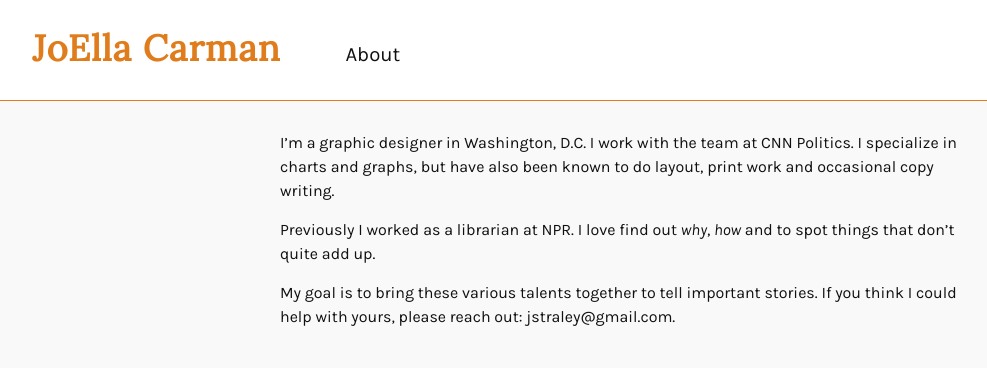
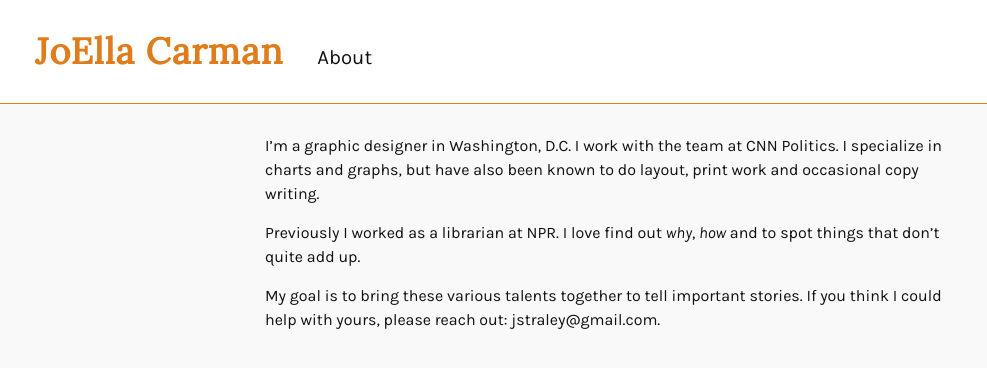
Before and after one commit to joellacarman/joellacarman.github.io, a Jekyll site: the page built from xabout.md, in a window 1280 px wide. Shown: the top 368 px of the page, without its empty margins (10-997 px from the left). Built offline with Jekyll 4.4.1, drawn with Linux system fonts in a browser that asks for light colours.

Commit message:
fixed irksome alignment

```diff
--- a/_sass/_base.scss
+++ b/_sass/_base.scss
@@ -156,7 +156,7 @@
     margin-right: auto;
     margin-left: auto;
     padding-right: $spacing-unit;
-    padding-left: $spacing-unit;
+  //  padding-left: $spacing-unit;
     padding-top: $spacing-unit;
     padding-bottom: $spacing-unit;
     @extend %clearfix;
@@ -164,8 +164,6 @@
     @include media-query($on-laptop) {
         max-width: -webkit-calc(#{$content-width} - (#{$spacing-unit}));
         max-width:         calc(#{$content-width} - (#{$spacing-unit}));
-        padding-right: $spacing-unit / 2;
-        padding-left: $spacing-unit / 2;
     }
 
 }
--- a/_sass/_layout.scss
+++ b/_sass/_layout.scss
@@ -3,6 +3,10 @@
  */
 .site-header {
     border-bottom: 1px solid $my-gold;
+}
+
+header > div.wrapper {
+  padding-left: $spacing-unit + 15;
 }
 
 .site-title {
@@ -11,10 +15,9 @@
     font-weight: bold;
     font-size: $title-height;
     display: inline;
-    padding-right: 5%;
-    padding-left: 1%;
+    margin-right: $spacing-unit;
     letter-spacing: 1px;
-    line-height: 1;
+    line-height: 1.2;
     text-decoration: none;
 
     &,
@@ -34,6 +37,7 @@
     // text-transform: uppercase;
         @include media-query($on-laptop) {
             display: block;
+    //        padding-left: $spacing-unit;
             position: static;
             text-align: left;
         }
@@ -130,16 +134,18 @@
         border: 0.5px solid #dddddd;
         border-radius: 2px;
         margin-bottom: $spacing-unit;
-        margin-right: ($spacing-unit);
-        padding: 1% 1% 1% 1%;
+        margin-left: $spacing-unit;
+        padding: 12px 15px 15px 15px;
         max-width: ($content-width / 3.4);
         float: left;
         height: ($spacing-unit * 10);
 
             @include media-query($on-palm) {
                 height: auto;
-                margin-right: 0px;
+                // margin-right: 0px;
+                margin-left: $spacing-unit - 15;
                 max-width: 100%;
+                padding: 12px 15px 15px 15px;
             }
     }
 }
@@ -162,7 +168,7 @@
     font-family: "Lora";
     font-weight: 400;
     font-size: $large-font-size;
-    // text-transform: uppercase;
+    line-height: 1.1;
 }
 
 /**
```
Also changed, not shown: 2 other files.
